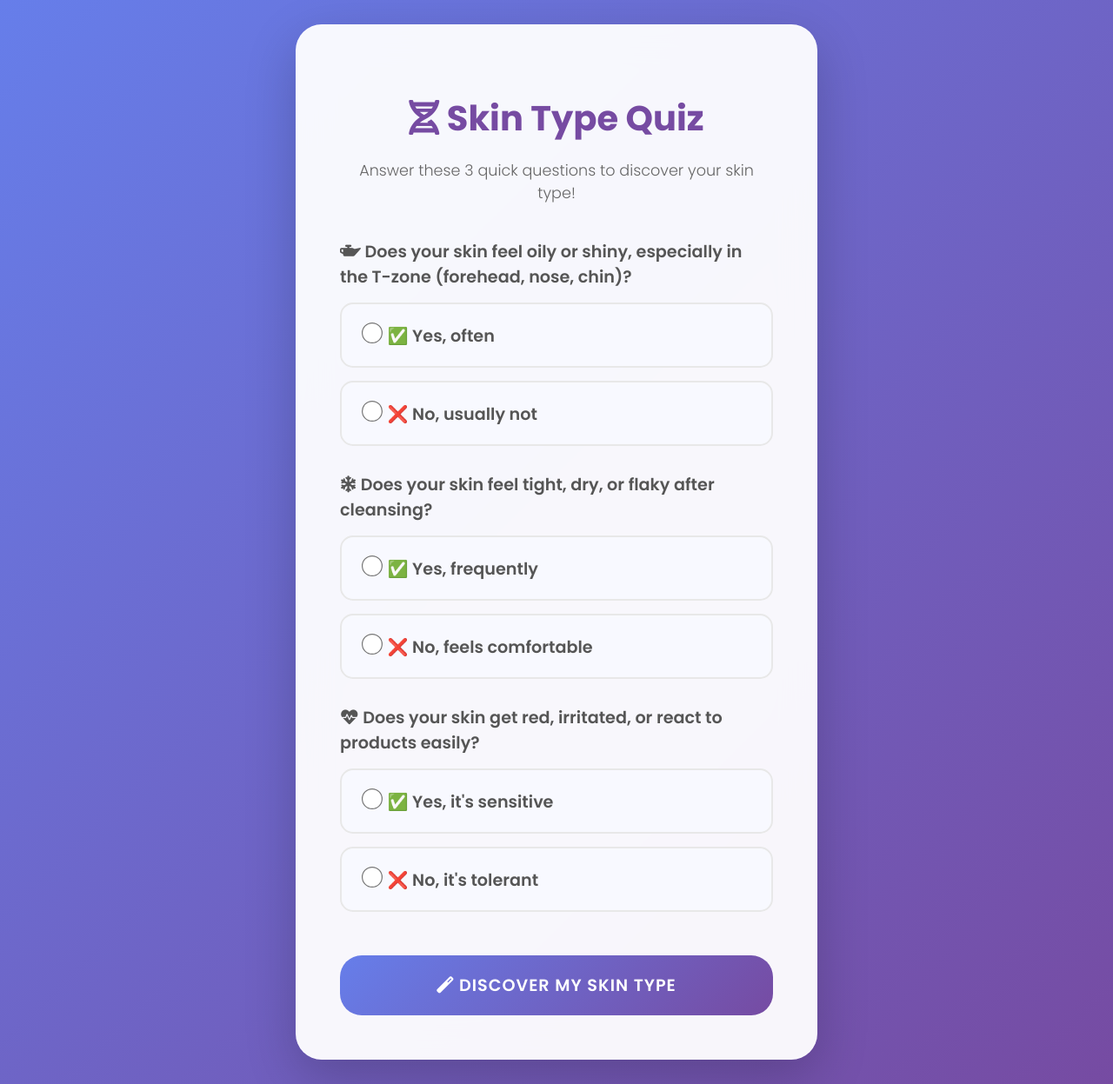
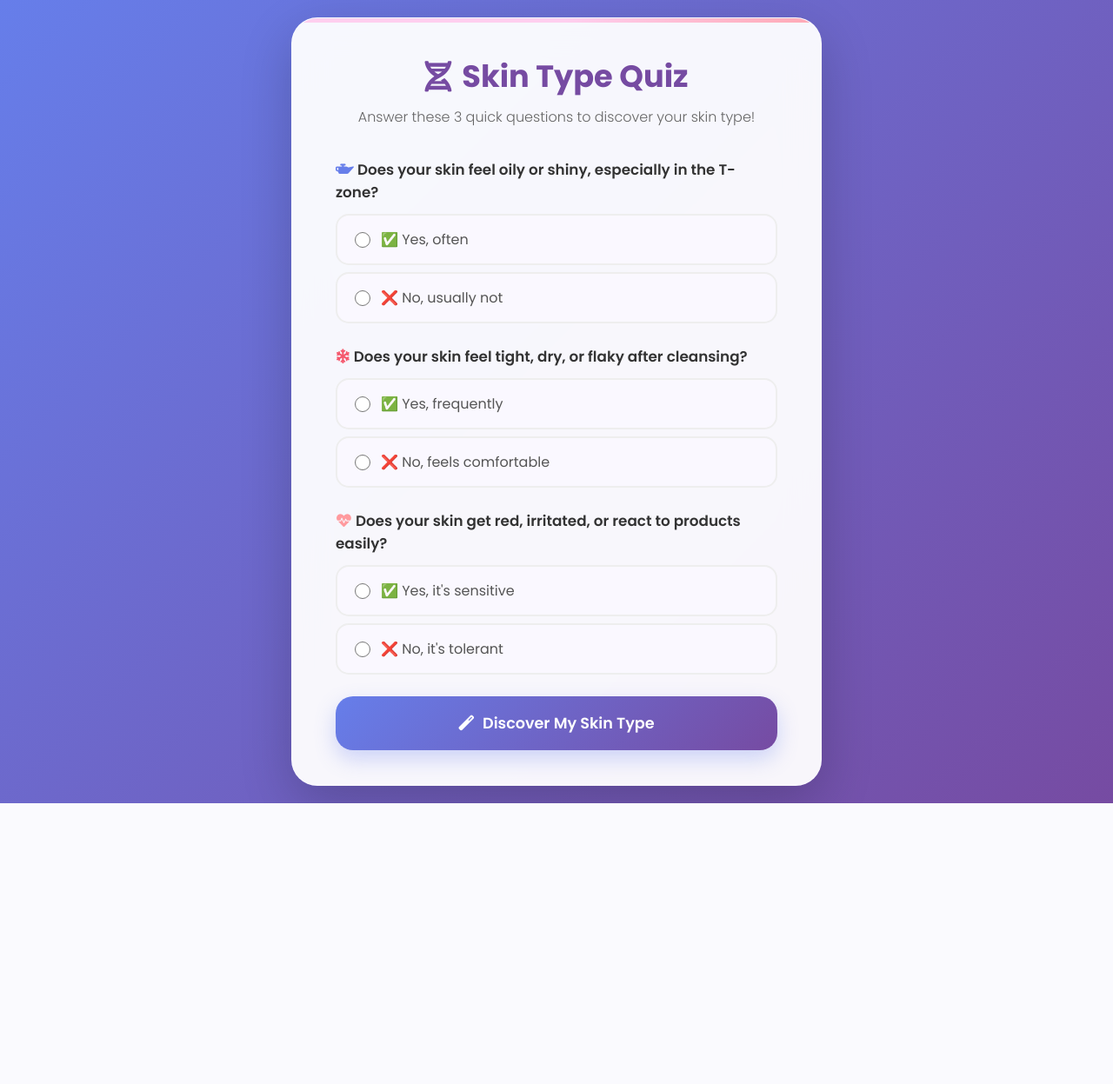
Before and after one commit to mayankbhushan1305/ai-skincare-recommendation, a Flask app: page /quiz in a window 1280 px wide. Shown: the whole page at 87% size. After the commit the page ends 924 px from the top, so only its background shows below. Run offline with Flask 3, Linux system fonts and the light colour scheme.

Commit message:
Refactor quiz.html for style and content adjustments
Updated styles and labels in the quiz template for improved layout and readability.

```diff
--- a/templates/quiz.html
+++ b/templates/quiz.html
@@ -7,98 +7,99 @@
     <link href="https://fonts.googleapis.com/css2?family=Poppins:wght@300;400;500;600;700&display=swap" rel="stylesheet">
     <link href="https://cdnjs.cloudflare.com/ajax/libs/font-awesome/6.0.0/css/all.min.css" rel="stylesheet">
     <style>
+        * { margin: 0; padding: 0; box-sizing: border-box; }
         body {
             font-family: 'Poppins', sans-serif;
             background: linear-gradient(135deg, #667eea 0%, #764ba2 100%);
-            min-height: 100vh;
+            min-height: 100vh; color: #333;
         }
         .container {
-            max-width: 600px; margin: 0 auto; padding: 20px;
+            max-width: 650px; margin: 0 auto; padding: 20px;
             min-height: 100vh; display: flex; flex-direction: column;
             justify-content: center;
         }
         .quiz-container {
             background: rgba(255, 255, 255, 0.95); backdrop-filter: blur(20px);
-            border-radius: 30px; padding: 50px; box-shadow: 0 20px 60px rgba(0,0,0,0.2);
-            border: 1px solid rgba(255,255,255,0.3);
+            border-radius: 30px; padding: 40px 50px; box-shadow: 0 20px 60px rgba(0,0,0,0.2);
+            border: 1px solid rgba(255,255,255,0.3); position: relative; overflow: hidden;
+        }
+        .quiz-container::before {
+            content: ''; position: absolute; top: 0; left: 0; right: 0; height: 5px;
+            background: linear-gradient(90deg, #ff9a9e, #fecfef, #fecfef, #ff9a9e);
+            background-size: 200% 100%; animation: shimmer 3s infinite;
+        }
+        @keyframes shimmer {
+            0% { background-position: 200% 0; } 100% { background-position: -200% 0; }
         }
         .quiz-title {
-            text-align: center; color: #333; margin-bottom: 40px;
+            text-align: center; color: #333; margin-bottom: 35px;
         }
         .quiz-title h1 {
-            font-size: 2.5rem; font-weight: 700; margin-bottom: 10px; color: #764ba2;
+            font-size: 2.2rem; font-weight: 700; margin-bottom: 8px; color: #764ba2;
+            display: flex; align-items: center; justify-content: center; gap: 12px;
         }
         .quiz-title p {
-            font-size: 1.1rem; color: #666; font-weight: 300;
+            font-size: 1rem; color: #666; font-weight: 300;
         }
-        .form-group { margin-bottom: 30px; }
-        .form-group label {
-            display: block; font-weight: 600; color: #555; margin-bottom: 15px; font-size: 1.2rem;
+        .form-group { margin-bottom: 25px; }
+        .form-group label.question-label {
+            display: block; font-weight: 600; color: #333; margin-bottom: 12px; font-size: 1.05rem;
         }
         .radio-option {
-            display: flex; align-items: center; gap: 15px; padding: 20px;
-            background: #f8f9ff; border: 2px solid #e8e8e8; border-radius: 15px;
-            cursor: pointer; transition: all 0.3s ease; margin-bottom: 10px;
-            font-family: 'Poppins', sans-serif;
+            display: flex; align-items: center; gap: 12px; padding: 15px 20px;
+            background: #faf8ff; border: 2px solid #eee; border-radius: 15px;
+            cursor: pointer; transition: all 0.3s ease; margin-bottom: 8px;
+            font-family: 'Poppins', sans-serif; font-size: 0.95krem; color: #555;
         }
         .radio-option:hover {
-            border-color: #667eea; background: #f0f4ff; transform: translateX(5px);
+            border-color: #667eea; background: #f0f4ff; transform: translateX(3px);
         }
         .radio-option input[type="radio"] {
-            width: 20px; height: 20px; accent-color: #667eea; cursor: pointer;
-            transform: scale(1.2);
-        }
-        .radio-option.selected {
-            border-color: #667eea; background: #e8f0fe; box-shadow: 0 0 0 3px rgba(102, 126, 234, 0.1);
+            width: 18px; height: 18px; accent-color: #667eea; cursor: pointer;
         }
         .submit-btn {
-            width: 100%; padding: 20px; background: linear-gradient(135deg, #667eea 0%, #764ba2 100%);
-            color: white; border: none; border-radius: 25px; font-size: 1.2rem; font-weight: 600;
+            width: 100%; padding: 18px; background: linear-gradient(135deg, #667eea 0%, #764ba2 100%);
+            color: white; border: none; border-radius: 20px; font-size: 1.1rem; font-weight: 600;
             font-family: 'Poppins', sans-serif; cursor: pointer; transition: all 0.3s ease;
-            text-transform: uppercase; letter-spacing: 1px; margin-top: 20px;
+            display: flex; align-items: center; justify-content: center; gap: 10px;
+            box-shadow: 0 10px 25px rgba(102, 126, 234, 0.3); margin-top: 20px;
         }
         .submit-btn:hover {
-            transform: translateY(-3px); box-shadow: 0 15px 35px rgba(102, 126, 234, 0.4);
+            transform: translateY(-2px); box-shadow: 0 15px 30px rgba(102, 126, 234, 0.4);
         }
         .result-section {
-            margin-top: 30px; padding: 30px; background: linear-gradient(135deg, #a8edea 0%, #fed6e3 100%);
-            border-radius: 25px; text-align: center; animation: slideUp 0.6s ease-out;
+            margin-top: 20px; padding: 25px; background: linear-gradient(135deg, #f8f9ff 0%, #f0f4ff 100%);
+            border-radius: 20px; text-align: center; border: 2px solid #e8e8e8; animation: slideUp 0.6s ease-out;
         }
         @keyframes slideUp {
-            from { opacity: 0; transform: translateY(30px); }
+            from { opacity: 0; transform: translateY(20px); }
             to { opacity: 1; transform: translateY(0); }
         }
         .result-section h2 {
-            font-size: 1.8rem; margin-bottom: 20px; color: #764ba2;
-            display: flex; align-items: center; justify-content: center; gap: 15px;
+            font-size: 1.4rem; margin-bottom: 12px; color: #764ba2;
+            display: flex; align-items: center; justify-content: center; gap: 10px;
         }
         .result-skin-type {
-            font-size: 2rem; font-weight: 700; color: #333; margin: 20px 0;
-            padding: 20px; background: rgba(255,255,255,0.8); border-radius: 20px;
-            border: 3px solid rgba(118, 75, 162, 0.3);
+            font-size: 1.5rem; font-weight: 700; color: #333; margin: 15px 0;
+            padding: 15px; background: #fff; border-radius: 15px;
+            border: 2px solid rgba(118, 75, 162, 0.2);
         }
         .back-btn {
-            display: inline-flex; align-items: center; gap: 10px;
-            background: rgba(255,255,255,0.9); color: #667eea; padding: 15px 30px;
-            border-radius: 25px; text-decoration: none; font-weight: 600;
-            transition: all 0.3s ease; border: 2px solid #667eea; margin-top: 20px;
+            display: inline-flex; align-items: center; gap: 8px;
+            background: linear-gradient(135deg, #667eea 0%, #764ba2 100%); color: white; padding: 12px 25px;
+            border-radius: 20px; text-decoration: none; font-weight: 600; font-size: 0.95rem;
+            transition: all 0.3s ease; margin-top: 15px; box-shadow: 0 8px 20px rgba(102, 126, 234, 0.3);
         }
         .back-btn:hover {
-            background: #667eea; color: white; transform: translateY(-2px);
-            box-shadow: 0 10px 25px rgba(102, 126, 234, 0.3);
+            transform: translateY(-2px); box-shadow: 0 12px 25px rgba(102, 126, 234, 0.4);
         }
-        .form-wrapper {
-            transition: all 0.5s ease;
-        }
-        .has-results .form-wrapper {
-            display: none;
-        }
-        .has-results .quiz-title {
-            display: none;
-        }
+        .form-wrapper { transition: all 0.5s ease; }
+        .has-results .form-wrapper { display: none; }
+        .has-results .quiz-title { display: none; }
+
         @media (max-width: 768px) {
             .quiz-container { padding: 30px 20px; margin: 20px; }
-            .quiz-title h1 { font-size: 2rem; }
+            .quiz-title h1 { font-size: 1.8rem; }
         }
     </style>
 </head>
@@ -113,7 +114,7 @@
             <div class="form-wrapper">
                 <form method="POST">
                     <div class="form-group">
-                        <label><i class="fas fa-oil-can"></i> Does your skin feel oily or shiny, especially in the T-zone (forehead, nose, chin)?</label>
+                        <label class="question-label"><i class="fas fa-oil-can" style="color:#667eea;"></i> Does your skin feel oily or shiny, especially in the T-zone?</label>
                         <label class="radio-option">
                             <input type="radio" name="oiliness" value="yes" required>
                             <span>✅ Yes, often</span>
@@ -125,7 +126,7 @@
                     </div>
 
                     <div class="form-group">
-                        <label><i class="fas fa-snowflake"></i> Does your skin feel tight, dry, or flaky after cleansing?</label>
+                        <label class="question-label"><i class="fas fa-snowflake" style="color:#f5576c;"></i> Does your skin feel tight, dry, or flaky after cleansing?</label>
                         <label class="radio-option">
                             <input type="radio" name="dryness" value="yes" required>
                             <span>✅ Yes, frequently</span>
@@ -137,7 +138,7 @@
                     </div>
 
                     <div class="form-group">
-                        <label><i class="fas fa-heartbeat"></i> Does your skin get red, irritated, or react to products easily?</label>
+                        <label class="question-label"><i class="fas fa-heartbeat" style="color:#ff9a9e;"></i> Does your skin get red, irritated, or react to products easily?</label>
                         <label class="radio-option">
                             <input type="radio" name="sensitivity" value="yes" required>
                             <span>✅ Yes, it's sensitive</span>
```
